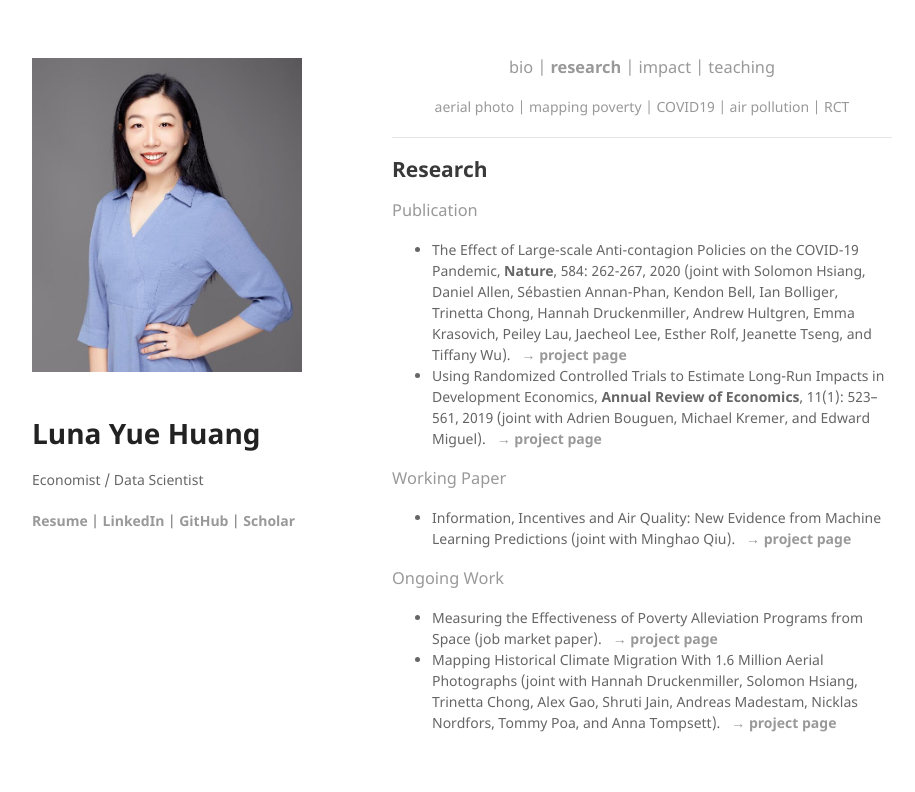
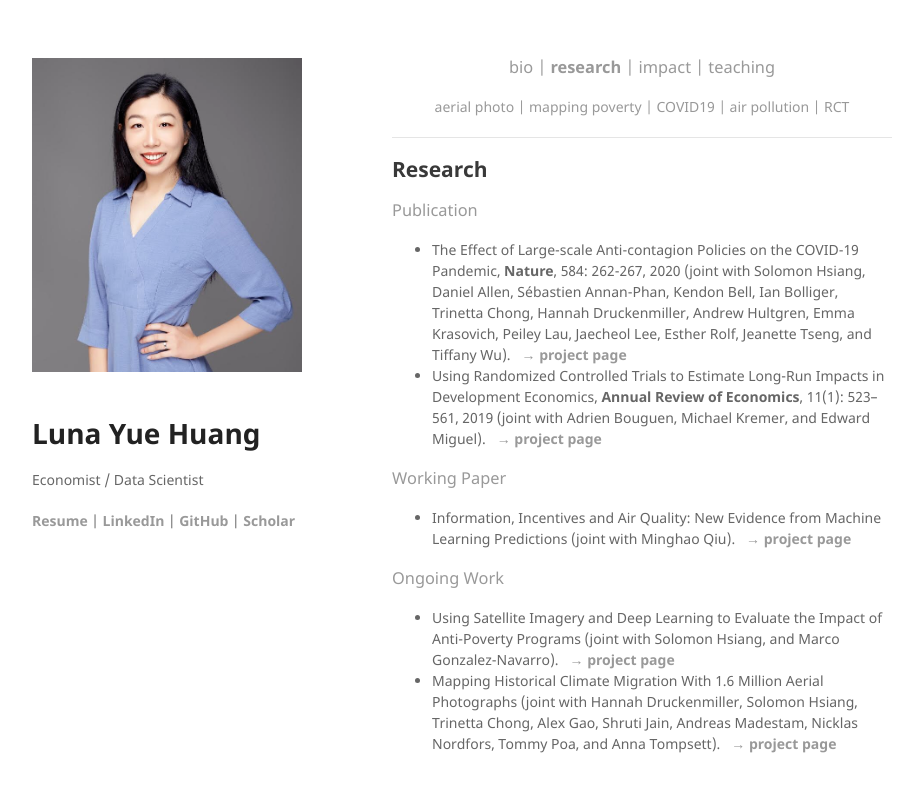
Before and after one commit to luna983/luna983.github.io, a Jekyll site: the page built from research.md, in a window 1280 px wide. Shown: the top 792 px of the page, without its empty margins (178-1093 px from the left). Built offline with Jekyll 4.4.1, drawn with Linux system fonts in a browser that asks for light colours.

Commit message:
Update research.md

```diff
--- a/research.md
+++ b/research.md
@@ -28,5 +28,5 @@ layout: default
 
 ### Ongoing Work
 
-- Measuring the Effectiveness of Poverty Alleviation Programs from Space (job market paper). &nbsp; [__&rarr; project page__](/research-jmp.html)
+- Using Satellite Imagery and Deep Learning to Evaluate the Impact of Anti-Poverty Programs (joint with Solomon Hsiang, and Marco Gonzalez-Navarro). &nbsp; [__&rarr; project page__](/research-jmp.html)
 - Mapping Historical Climate Migration With 1.6 Million Aerial Photographs (joint with Hannah Druckenmiller, Solomon Hsiang, Trinetta Chong, Alex Gao, Shruti Jain, Andreas Madestam, Nicklas Nordfors, Tommy Poa, and Anna Tompsett). &nbsp; [__&rarr; project page__](/research-aerial.html)
```
